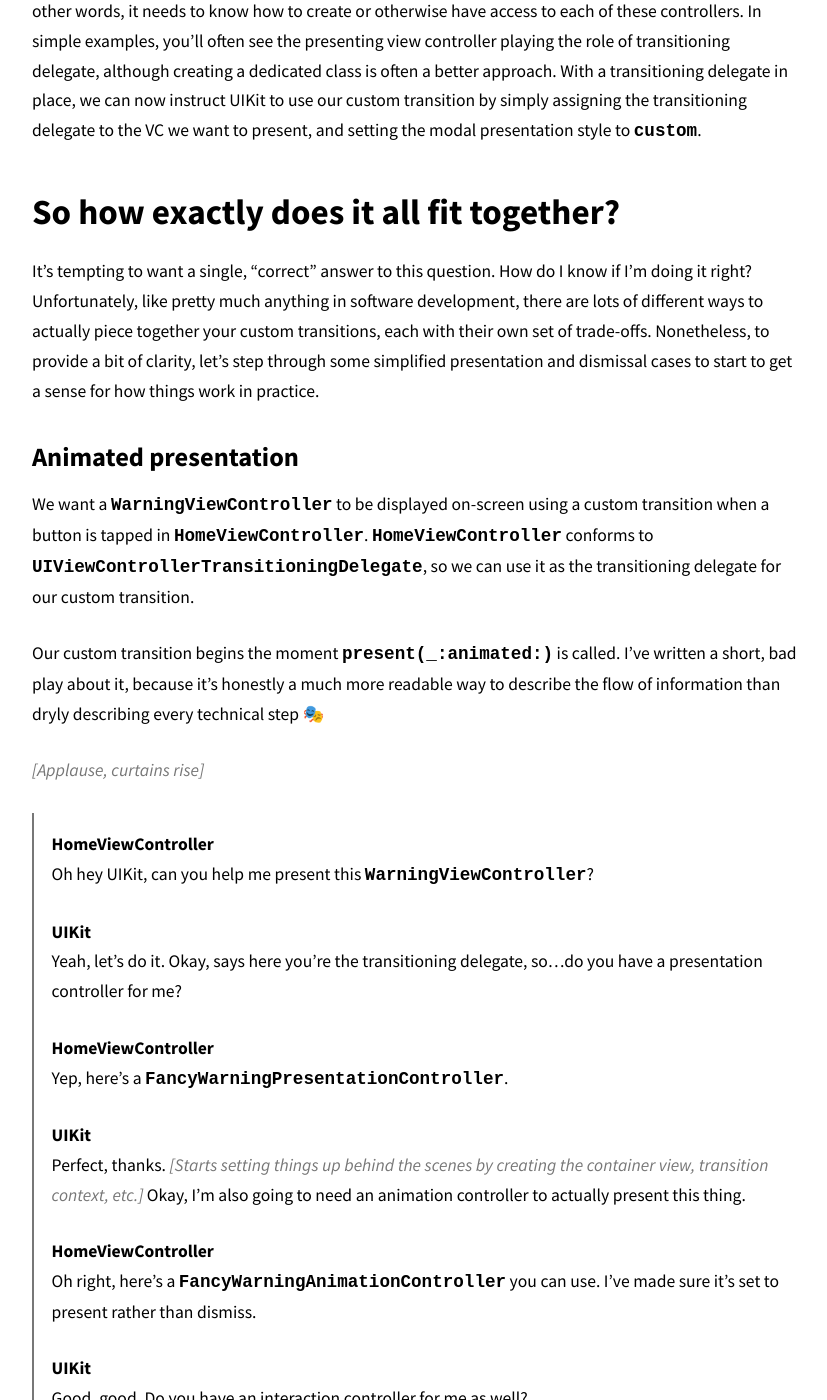
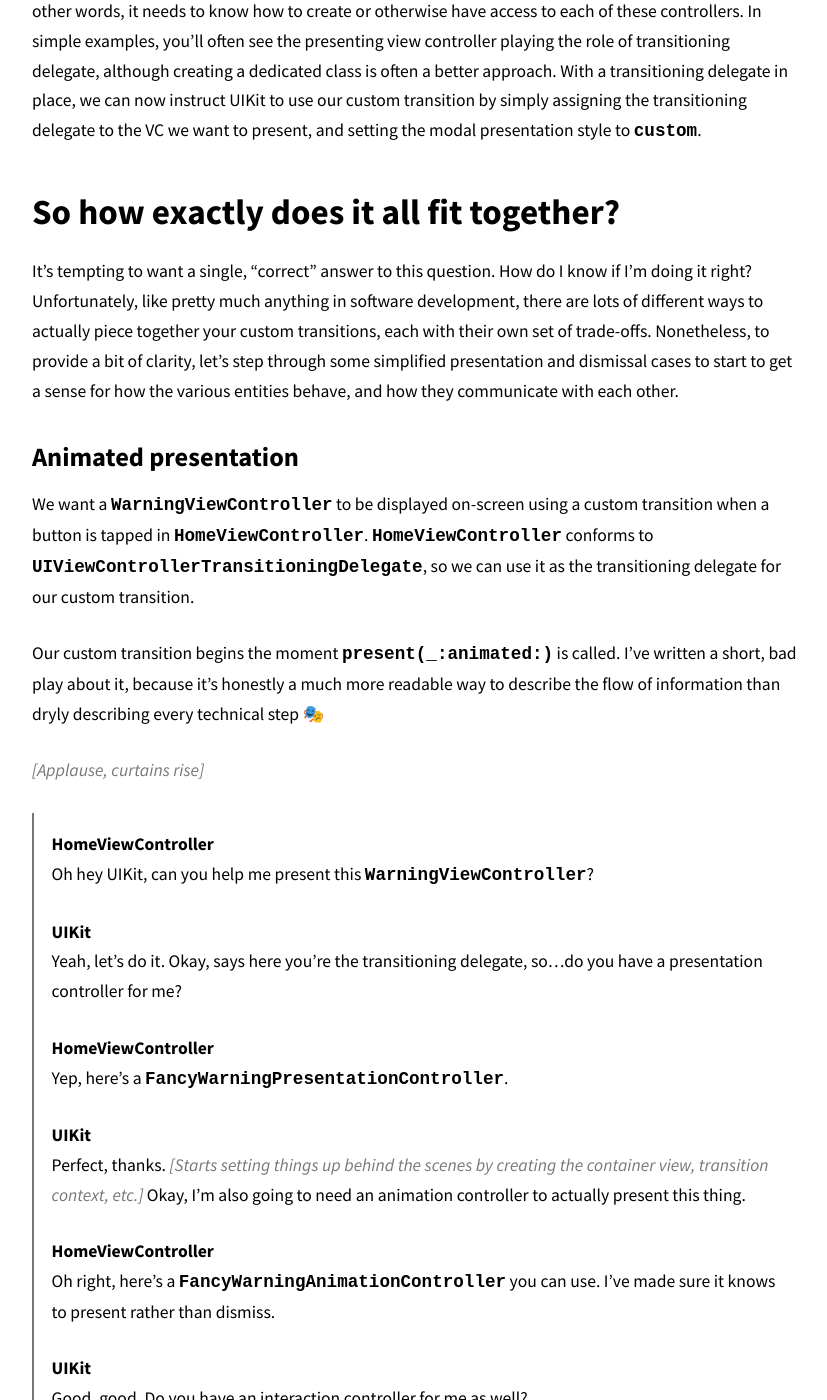
Before and after one commit to danielmgauthier/danielmgauthier.github.io, a Jekyll site: the page built from _posts/2020-02-19-indie-4a.md, in a window 1280 px wide and 1400 px high, scrolled down 5253 px. Shown: the whole window, without its empty margins (224-1051 px from the left). Built offline with Jekyll 4.4.1, drawn with Linux system fonts in a browser that asks for light colours; nearby versions of some CDN libraries; some of the changed text lies outside the part shown.

Commit message:
A few small edits to indie 4a.

```diff
--- a/_posts/2020-02-19-indie-4a.md
+++ b/_posts/2020-02-19-indie-4a.md
@@ -68,7 +68,7 @@ The **transitioning delegate** is really what ties together everything described
 
 ## So how exactly does it all fit together?
 
-It’s tempting to want a single, “correct” answer to this question. How do I know if I’m doing it right? Unfortunately, like pretty much anything in software development, there are lots of different ways to actually piece together your custom transitions, each with their own set of trade-offs. Nonetheless, to provide a bit of clarity, let’s step through some simplified presentation and dismissal cases to start to get a sense for how things work in practice.
+It’s tempting to want a single, “correct” answer to this question. How do I know if I’m doing it right? Unfortunately, like pretty much anything in software development, there are lots of different ways to actually piece together your custom transitions, each with their own set of trade-offs. Nonetheless, to provide a bit of clarity, let’s step through some simplified presentation and dismissal cases to start to get a sense for how the various entities behave, and how they communicate with each other.
 
 ### Animated presentation
 
@@ -91,7 +91,7 @@ Our custom transition begins the moment `present(_:animated:)` is called. I’ve
 > Perfect, thanks. *[Starts setting things up behind the scenes by creating the container view, transition context, etc.]*{:.light-text} Okay, I’m also going to need an animation controller to actually present this thing.
 >
 > **HomeViewController**
-> Oh right, here’s a `FancyWarningAnimationController` you can use. I’ve made sure it’s set to present rather than dismiss.
+> Oh right, here’s a `FancyWarningAnimationController` you can use. I’ve made sure it knows to present rather than dismiss.
 >
 > **UIKit**
 > Good, good. Do you have an interaction controller for me as well?
```
Also changed, not shown: other parts of _posts/2020-02-19-indie-4a.md (+1 -1 lines).
